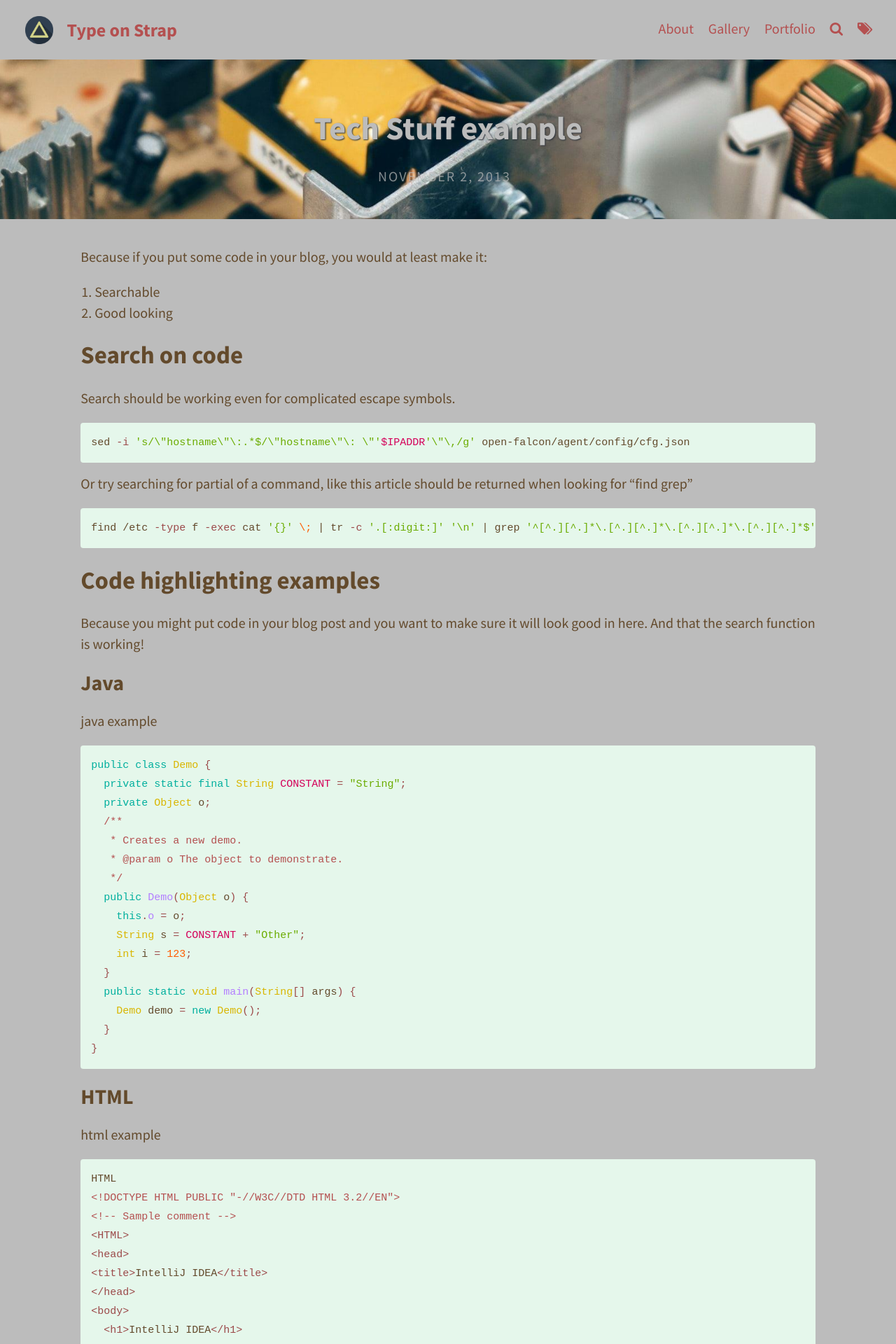
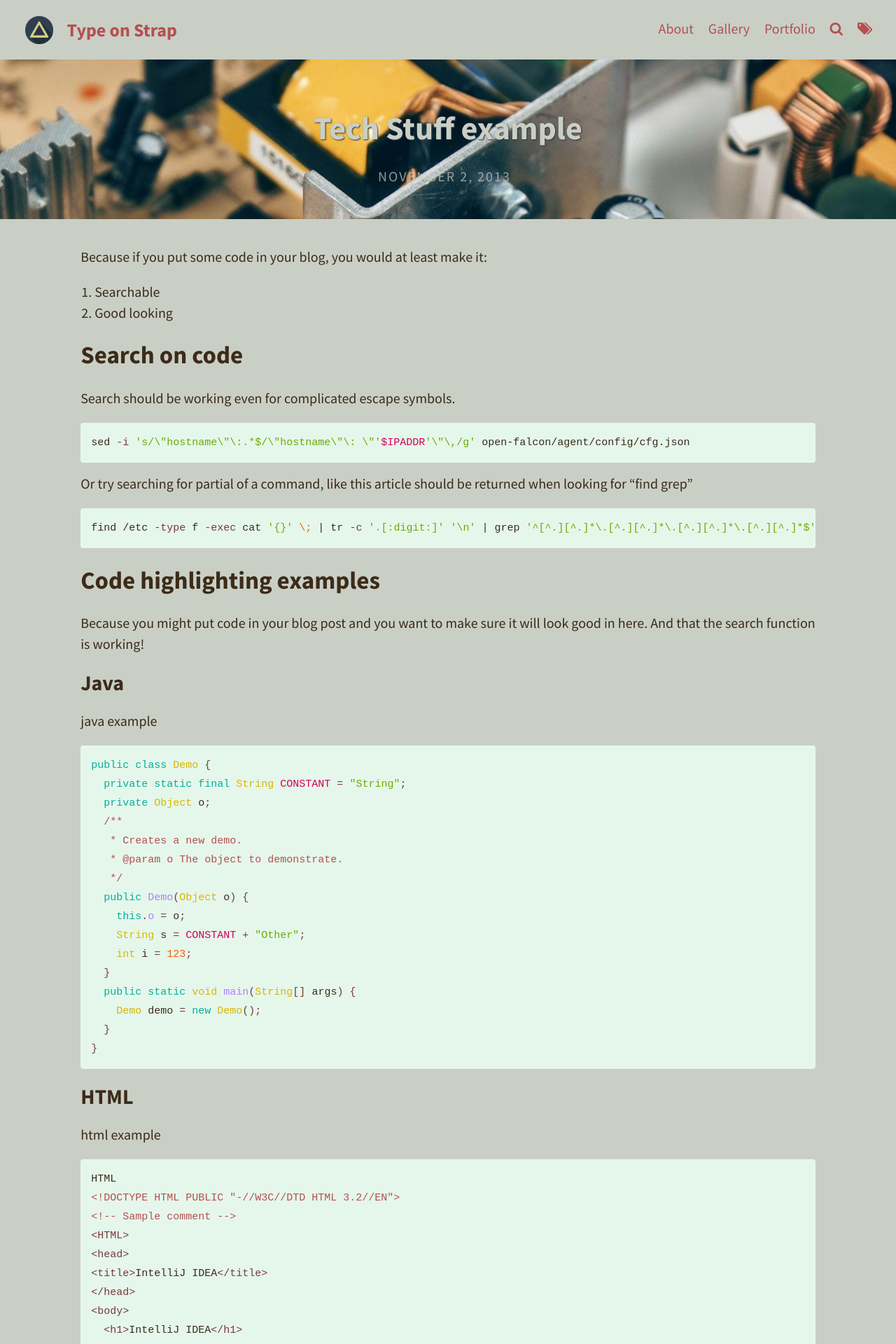
Before and after one commit to Interest420/Type-on-Strap, a Jekyll site: the page built from _posts/2013-11-02-Tech-stuff-example.md, in a window 1280 px wide. Shown: the top 1920 px of the page at 70% size. Built offline with Jekyll 4.4.1, drawn with Linux system fonts in a browser that asks for light colours.

Commit message:
Update _variables.scss

```diff
--- a/_sass/base/_variables.scss
+++ b/_sass/base/_variables.scss
@@ -24,16 +24,16 @@ $sm-break: 576px;
 $x-sm-break: 300px;
 
 // Brand colours
-$theme-color: #9C4A4A; // link color (footer)
-$brand-color: #BCBCBC; //background
-$background-color: #BCBCBC;
+$theme-color: #783a3a; // link color (footer)
+$brand-color: #cacfc6; //background
+$background-color: #cacfc6;
 $border-color: rgba(132, 132, 132, 0.3); // rgba recommended if using feature images
 
 // Typography colours
-$text-color: #634a2c; // main body text color
+$text-color: #3b2b18; // main body text color
 $meta: #D57107; //lowest gray for accessible color
-$link-color: #9C4A4A; // when mousing over green text
-$selection-color: #3C7FBC; // visible when highlighting text
+$link-color: #783a3a; // when mousing over green text
+$selection-color: #448fd4; // visible when highlighting text
 $blockquote-color: #E5F7EB; // $background-color;
 
 // Header
@@ -43,7 +43,7 @@ $header-link-color: #B45050; // links on top left and top right
 $navbar-separator-opacity: 0;
 
 // Feature image for articles
-$feature-image-text-color: #BCBCBC;
+$feature-image-text-color: #cacfc6;
 $feature-image-size: cover; // options include "cover", "contain", "auto"
 
 //Search colours
@@ -61,17 +61,17 @@ $border-radius: 4px !default;
 // base16 Material Theme // using dark theme
 $base00: #E5F7EB !default; // Default Background
 $base01: #444c56 !default; // Lighter Background (Used for status bars)
-$base02: #3C7FBC !default; // Selection Background
+$base02: #448fd4 !default; // Selection Background
 $base03: #D57107 !default; // Comments, Invisibles, Line Highlighting
 $base04: #B45050 !default; // Dark Foreground (Used for status bars)
-$base05: #634a2c !default; // Default Foreground, Caret, Delimiters, Operators, Text Color?
+$base05: #3b2b18 !default; // Default Foreground, Caret, Delimiters, Operators, Text Color?
 $base06: #64B241 !default; // Light Foreground (Not often used)
 $base07: #8F8E8E !default; // Light Background (Not often used)
 $base08: #d40059 !default; // Variables, XML Tags, Markup Link Text, Markup Lists, Diff Deleted
 $base09: #ff5c00 !default; // Integers, Boolean, Constants, XML Attributes, Markup Link Url
 $base0a: #d9b600 !default; // Classes, Markup Bold, Search Text Background
 $base0b: #6bac00 !default; // Strings, Inherited Class, Markup Code, Diff Inserted
-$base0c: #9C4A4A !default; // Support, Regular Expressions, Escape Characters, Markup Quotes
+$base0c: #783a3a !default; // Support, Regular Expressions, Escape Characters, Markup Quotes
 $base0d: #b37eff !default; // Functions, Methods, Attribute IDs, Headings
 $base0e: #00af9e !default; // Keywords, Storage, Selector, Markup Italic, Diff Changed
 $base0f: #ff66c2 !default; // Deprecated, Opening/Closing Embedded Language Tags, e.g. <?php ?>
```
